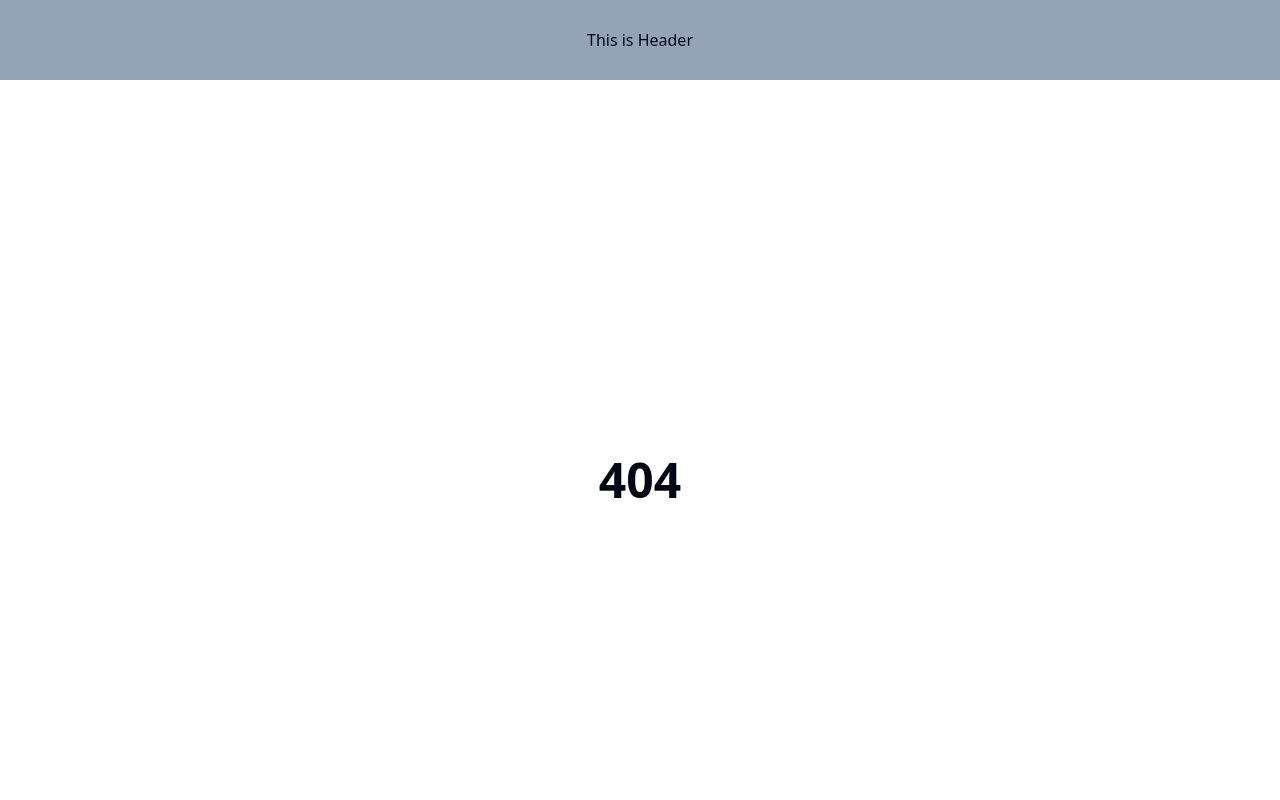
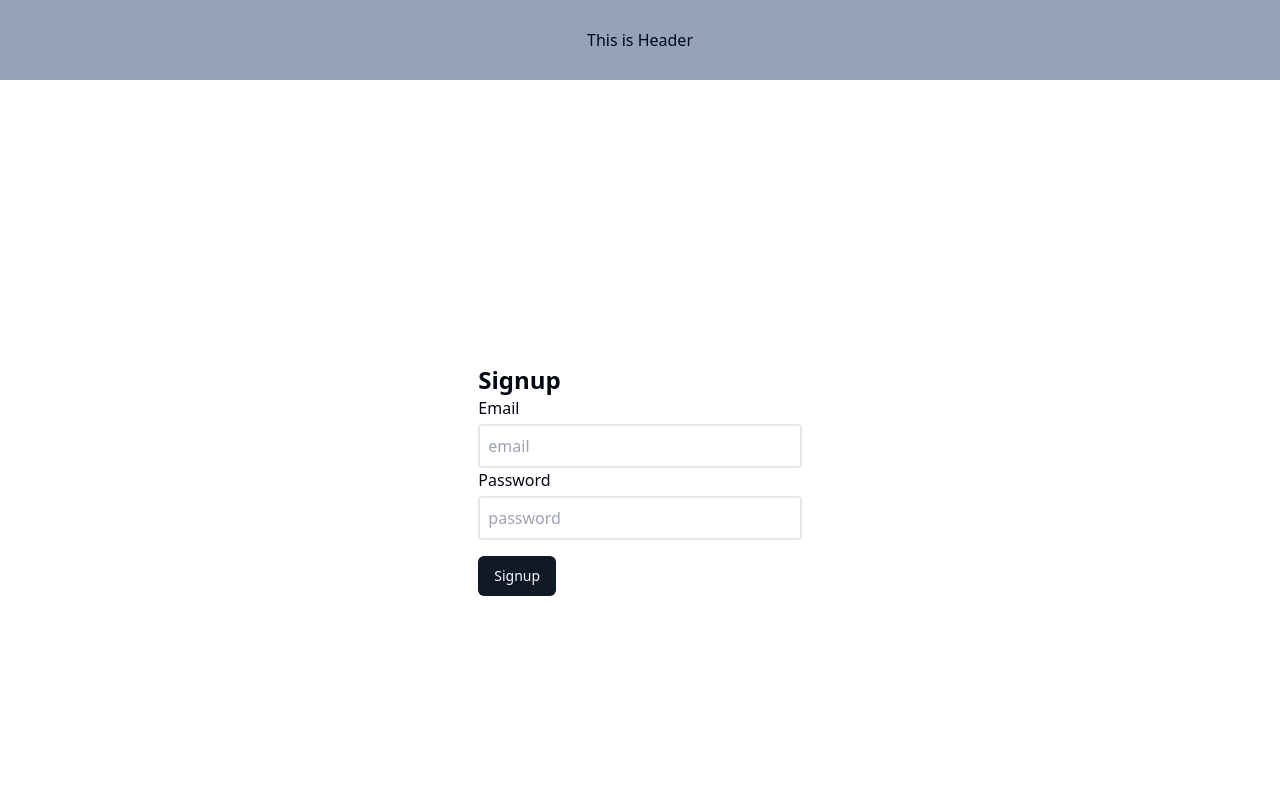
Before and after one commit to kashish567/job-tracker, a React (Vite) app: page /signup in a window 1280 px wide. Before the commit this address had no page. Shown: the top 800 px of the page. Built offline with nearby package versions, Linux system fonts and the light colour scheme.

Commit message:
login & signup frontend

```diff
--- a/src/App.jsx
+++ b/src/App.jsx
@@ -2,6 +2,8 @@ import { BrowserRouter, Routes, Route } from "react-router-dom"
 import Layout from "./Layout"
 import Home from "./pages/Home"
 import NotFound from "./pages/NotFound"
+import Signup from "./pages/Signup"
+import Login from "./pages/Login"
 
 export default function App() {
   return (
@@ -16,6 +18,14 @@ export default function App() {
             element={<Home />}
           />
           <Route
+            path="/signup"
+            element={<Signup/>}
+          />
+           <Route
+            path="/login"
+            element={<Login/>}
+          />
+           <Route
             path="*"
             element={<NotFound />}
           />
--- /dev/null
+++ b/src/pages/Login.jsx
@@ -0,0 +1,11 @@
+import React from 'react'
+
+const Login = () => {
+  return (
+    <div>
+
+    </div>
+  )
+}
+
+export default Login
--- /dev/null
+++ b/src/pages/Signup.jsx
@@ -0,0 +1,52 @@
+import { Button } from "@/components/ui/button"
+import React, { useState } from "react"
+
+const Signup = () => {
+  const [email, setEmail] = useState("")
+  const [password, setPassword] = useState("")
+
+  const handleSubmit = (e) => {
+    e.preventDefault()
+    console.log("handlesubmit")
+  }
+
+  return (
+    <div className="flex h-screen w-screen flex-col items-center justify-center gap-5">
+      <form onSubmit={handleSubmit}>
+        <h2 className="text-2xl font-bold">Signup</h2>
+        <div>
+          <label htmlFor="email">Email</label>
+          <input
+            type="email"
+            id="email"
+            name="email"
+            placeholder="email"
+            onChange={(e) => setEmail(e.target.value)}
+            className="mt-1 w-full rounded border-2 border-gray-200 p-2 text-gray-900
+              focus:border-blue-400 focus:ring-blue-500"
+          />
+        </div>
+        <div>
+          <label htmlFor="password">Password</label>
+          <input
+            type="password"
+            id="password"
+            name="password"
+            placeholder="password"
+            onChange={(e) => setPassword(e.target.value)}
+            className="mt-1 w-full rounded border-2 border-gray-200 p-2 text-gray-900
+              focus:border-blue-400 focus:ring-blue-500"
+          />
+        </div>
+        <Button
+          className="mt-4"
+          type
+        >
+          Signup
+        </Button>
+      </form>
+    </div>
+  )
+}
+
+export default Signup
```
